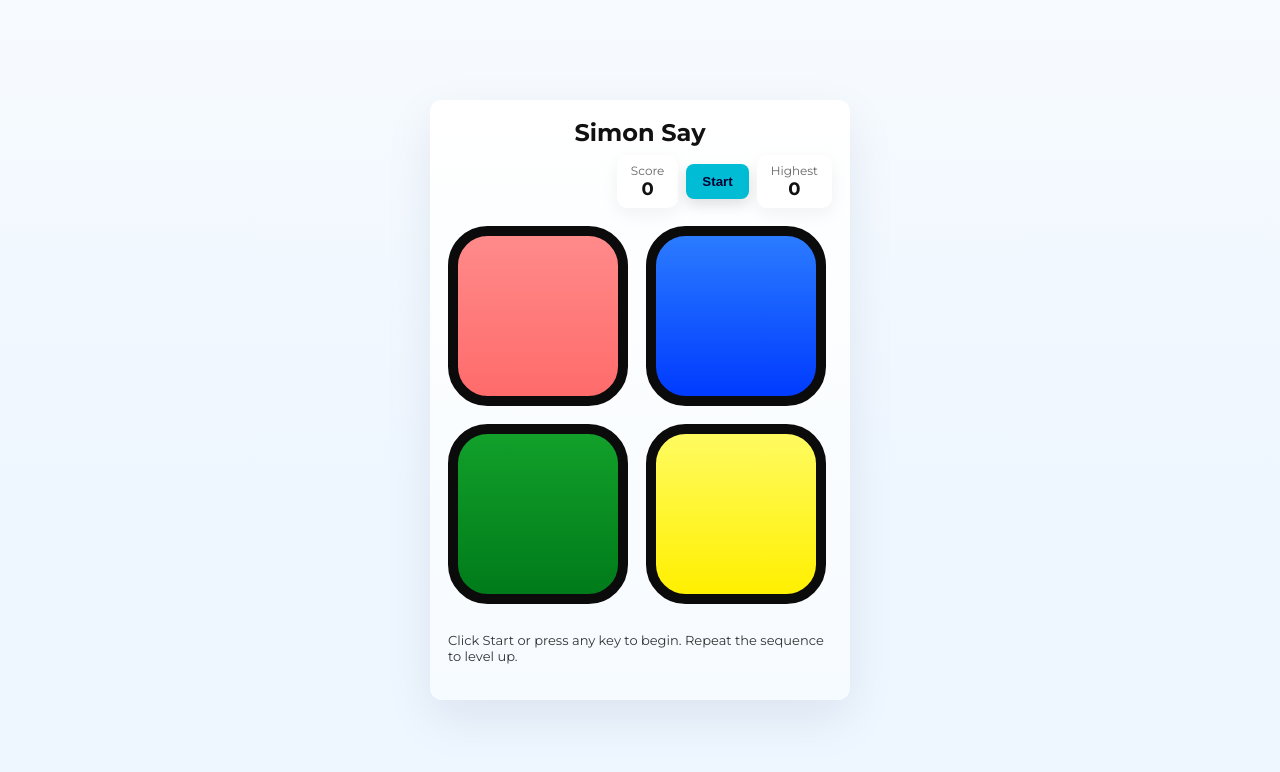
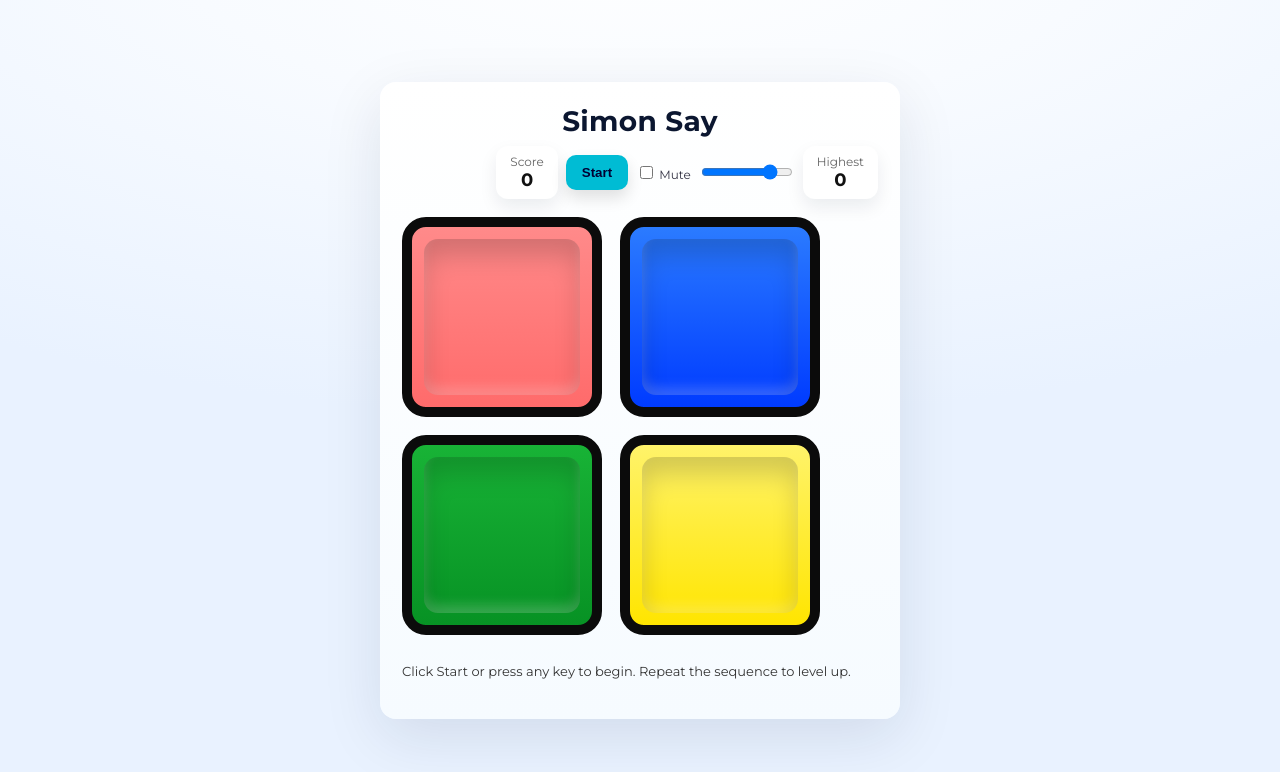
Before and after one commit to raj-banka/Simon-Game, a plain HTML site: page index.html in a window 1280 px wide. Drawn offline with Linux system fonts and the light colour scheme.

Commit message:
fix: styling

```diff
--- a/index.html
+++ b/index.html
@@ -18,6 +18,10 @@
                     <div id="level">0</div>
                 </div>
                 <button id="start" aria-pressed="false">Start</button>
+                <div class="sound">
+                    <label class="mute"><input type="checkbox" id="mute"> Mute</label>
+                    <input type="range" id="volume" min="0" max="1" step="0.01" value="0.8" aria-label="volume">
+                </div>
                 <div class="highscore">
                     <div class="label">Highest</div>
                     <div id="highS">0</div>
--- a/simon.css
+++ b/simon.css
@@ -1,19 +1,21 @@
 @import url('https://fonts.googleapis.com/css2?family=Montserrat:wght@400;700&display=swap');
 
 :root{
-    --bg: #f7fbff;
+    --bg: #e9f2ff;
+    --bg2: #f8fbff;
     --panel: #ffffff;
     --accent: #00bcd4;
-    --pad-size: clamp(110px, 22vw, 180px);
+    --ink: #0b1630;
+    --pad-size: clamp(110px, 22vw, 200px);
 }
 
 *{box-sizing:border-box}
-.app{background:linear-gradient(180deg,#fff,#f6fbff);width:100%;max-width:420px;border-radius:12px;box-shadow:0 18px 50px rgba(10,30,60,0.08);padding:18px;margin:18px auto}
+.app{background:linear-gradient(180deg,#fff,#f6fbff);width:100%;max-width:520px;border-radius:16px;box-shadow:0 18px 60px rgba(10,30,60,0.10);padding:22px;margin:24px auto}
 
 body{
     margin:0;
     font-family: 'Montserrat', system-ui, -apple-system, 'Segoe UI', Roboto, 'Helvetica Neue', Arial;
-    background: linear-gradient(180deg, var(--bg), #eef6ff 60%);
+    background: radial-gradient(1200px 500px at 50% -10%, #ffffff 0%, var(--bg2) 40%, var(--bg) 100%);
     color:#111;
     min-height:100vh;
     display:flex;
@@ -30,26 +32,31 @@ body{
     row-gap:8px;
     align-items:center;
 }
-.top h1{margin:0;font-size:24px;text-align:center}
+.top h1{margin:0;font-size:28px;letter-spacing:0.3px;color:var(--ink);text-align:center}
 .controls{display:flex;gap:8px;align-items:center;justify-self:end;flex-wrap:wrap}
-.score,.highscore{background:var(--panel);padding:8px 14px;border-radius:10px;box-shadow:0 6px 18px rgba(15,30,50,0.06);text-align:center}
+.score,.highscore{background:var(--panel);padding:8px 14px;border-radius:12px;box-shadow:0 8px 18px rgba(15,30,50,0.08);text-align:center}
 .score .label,.highscore .label{font-size:12px;color:#666}
 #level,#highS{font-weight:700;font-size:18px}
 
-#start{background:var(--accent);color:#003; border:none;padding:10px 16px;border-radius:8px;cursor:pointer;font-weight:700;box-shadow:0 6px 14px rgba(0,0,0,0.12)}
+#start{background:var(--accent);color:#003; border:none;padding:10px 16px;border-radius:10px;cursor:pointer;font-weight:700;box-shadow:0 8px 16px rgba(0,0,0,0.12)}
 #start:active{transform:translateY(1px)}
 
+.sound{display:flex;align-items:center;gap:8px}
+.sound input[type="range"]{width:92px}
+.mute{font-size:12px;color:#334}
+
 .board{display:grid;grid-template-columns: repeat(2, var(--pad-size));grid-gap:18px;align-items:center;justify-items:center;margin:18px auto 28px auto}
-.pad{width:var(--pad-size);height:var(--pad-size);border-radius:22%;border:10px solid #0b0b0b;cursor:pointer;outline:none;transition:filter .12s, transform .12s, box-shadow .08s;position:relative;overflow:hidden}
+.pad{width:var(--pad-size);height:var(--pad-size);border-radius:24px;border:10px solid #0b0b0b;cursor:pointer;outline:none;transition:filter .12s, transform .12s, box-shadow .08s;position:relative;overflow:hidden}
 .pad:focus{box-shadow:0 0 0 6px rgba(0,188,212,0.12)}
 .pad:active{transform:scale(.98)}
 
-.red{background: linear-gradient(180deg,#ff8a8a,#ff6b6b)}
-.blue{background: linear-gradient(180deg,#2b7bff,#003bff)}
-.green{background: linear-gradient(180deg,#12a02a,#007b1a)}
-.yellow{background: linear-gradient(180deg,#fffb60,#fff000)}
+.red{background: linear-gradient(180deg,#ff8a8a 0%,#ff6b6b 100%)}
+.blue{background: linear-gradient(180deg,#2b7bff 0%,#003bff 100%)}
+.green{background: linear-gradient(180deg,#18b336 0%,#079224 100%)}
+.yellow{background: linear-gradient(180deg,#fff36a 0%,#ffe500 100%)}
+.pad::before{content:'';position:absolute;inset:12px;border-radius:14px;box-shadow:0 16px 26px rgba(0,0,0,0.18) inset, 0 -8px 12px rgba(255,255,255,0.2) inset;pointer-events:none}
 
-.pad.auto-play{filter:brightness(1.5) saturate(1.25); box-shadow:0 22px 48px rgba(0,0,0,0.28); transform:scale(1.08); border-color: rgba(255,255,255,0.85); transition:transform .08s, box-shadow .08s, filter .08s}
+.pad.auto-play{filter:brightness(1.5) saturate(1.25); box-shadow:0 22px 48px rgba(0,0,0,0.28); transform:scale(1.06); border-color: rgba(255,255,255,0.85); transition:transform .08s, box-shadow .08s, filter .08s}
 .pad.auto-play::after{content:'';position:absolute;inset:0;border-radius:22%;box-shadow:0 0 40px rgba(255,255,255,0.28) inset;pointer-events:none;opacity:1}
 
 .pad.user-play{transform:scale(0.98); filter:brightness(0.95) saturate(1.05); box-shadow:0 10px 18px rgba(0,0,0,0.18) inset; transition:transform .06s, filter .06s}
--- a/simon.js
+++ b/simon.js
@@ -17,6 +17,33 @@ highEl.textContent = highScore;
 // WebAudio setup
 const AudioCtx = window.AudioContext || window.webkitAudioContext;
 const audioCtx = AudioCtx ? new AudioCtx() : null;
+// Master gain for global volume/mute
+const masterGain = audioCtx ? audioCtx.createGain() : null;
+if(masterGain){
+  masterGain.gain.value = Number(localStorage.getItem('simon_vol') ?? 0.8);
+  masterGain.connect(audioCtx.destination);
+}
+
+// UI sound controls
+const muteEl = document.getElementById('mute');
+const volumeEl = document.getElementById('volume');
+if(muteEl && volumeEl && masterGain){
+  const savedMute = localStorage.getItem('simon_mute') === '1';
+  muteEl.checked = savedMute;
+  const vol = Number(localStorage.getItem('simon_vol') ?? 0.8);
+  volumeEl.value = String(vol);
+  masterGain.gain.value = savedMute ? 0 : vol;
+  muteEl.addEventListener('change', ()=>{
+    const m = muteEl.checked;
+    localStorage.setItem('simon_mute', m ? '1':'0');
+    masterGain.gain.value = m ? 0 : Number(volumeEl.value);
+  });
+  volumeEl.addEventListener('input', ()=>{
+    const v = Number(volumeEl.value);
+    localStorage.setItem('simon_vol', String(v));
+    if(!muteEl.checked) masterGain.gain.value = v;
+  });
+}
 function playTone(freq, duration = 300){
   if(!audioCtx) return;
   const o = audioCtx.createOscillator();
@@ -25,7 +52,7 @@ function playTone(freq, duration = 300){
   o.frequency.value = freq;
   g.gain.value = 0.0001;
   o.connect(g);
-  g.connect(audioCtx.destination);
+  g.connect(masterGain || audioCtx.destination);
   const now = audioCtx.currentTime;
   g.gain.exponentialRampToValueAtTime(0.18, now + 0.02);
   o.start(now);
@@ -40,7 +67,7 @@ function playNewTone(freq, duration = 420){
   const g = audioCtx.createGain();
   o.type = 'triangle';
   o.frequency.value = freq * 1.02; // slightly higher timbre
-  o.connect(g); g.connect(audioCtx.destination);
+  o.connect(g); g.connect(masterGain || audioCtx.destination);
   const now = audioCtx.currentTime;
   g.gain.setValueAtTime(0.0001, now);
   g.gain.exponentialRampToValueAtTime(0.22, now + 0.02);
@@ -55,7 +82,7 @@ function playClickTone(freq, duration = 180){
   const g = audioCtx.createGain();
   o.type = 'square';
   o.frequency.value = freq;
-  o.connect(g); g.connect(audioCtx.destination);
+  o.connect(g); g.connect(masterGain || audioCtx.destination);
   const now = audioCtx.currentTime;
   g.gain.setValueAtTime(0.0001, now);
   g.gain.exponentialRampToValueAtTime(0.16, now + 0.01);
```
